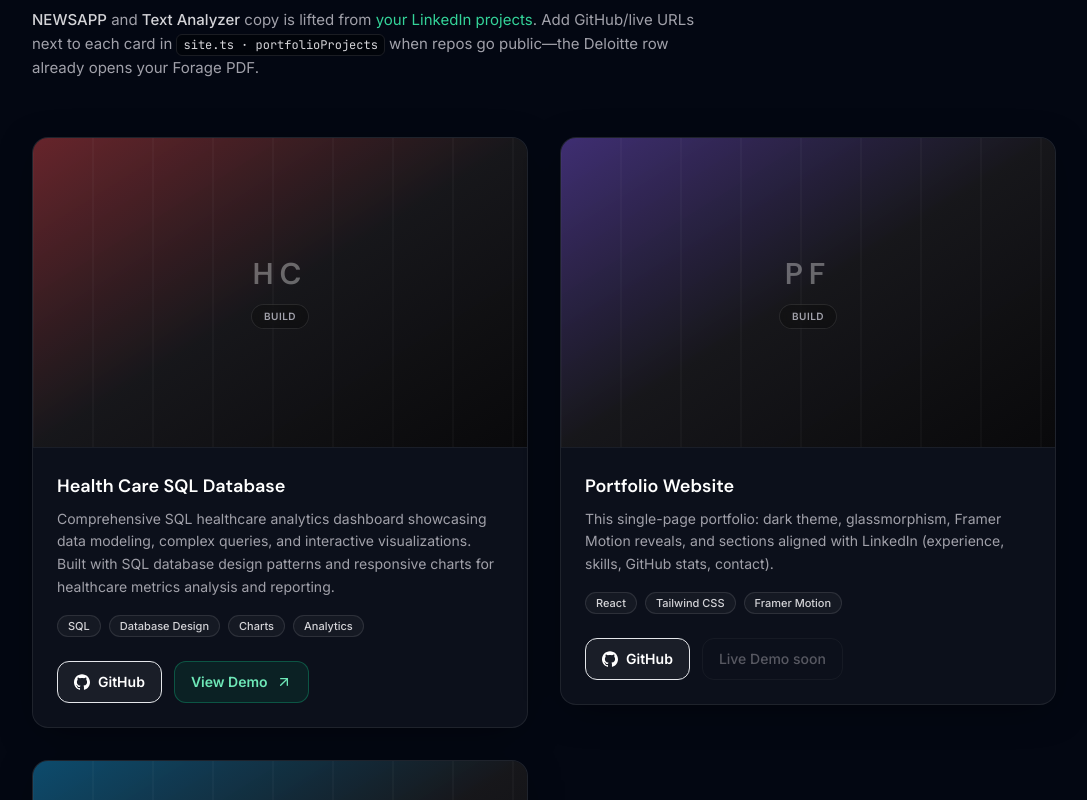
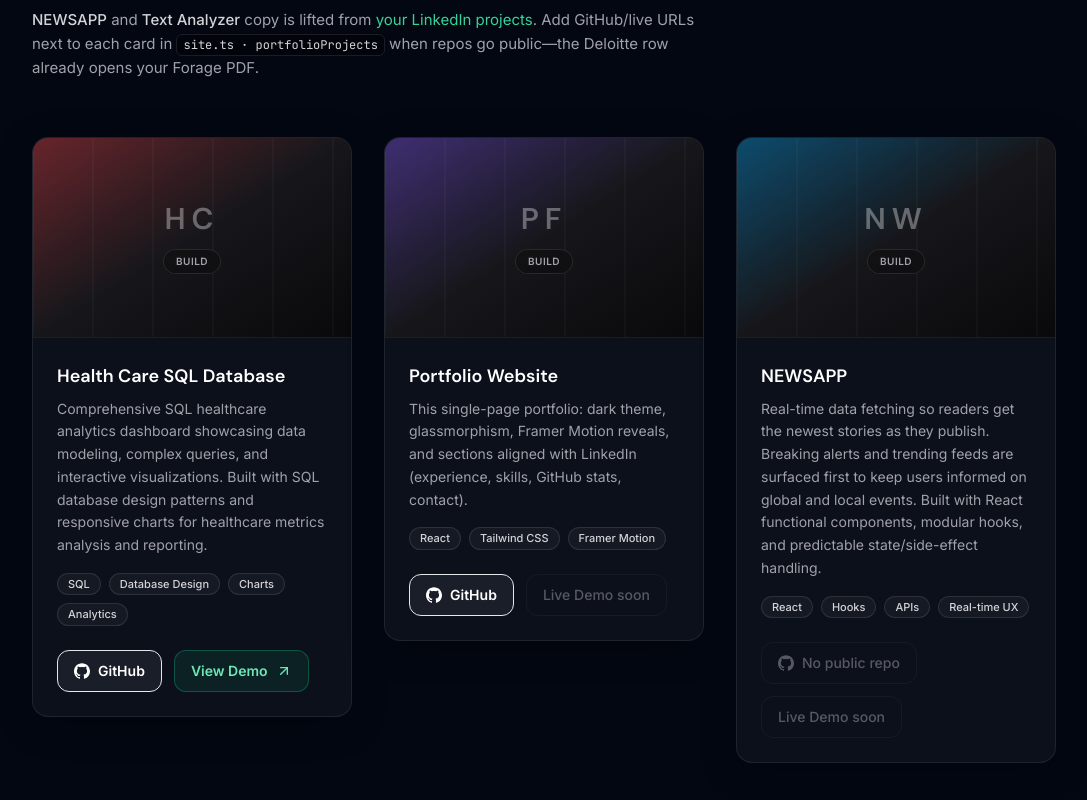
Before and after one commit to musahibpasha/portfolio, a React (Vite) app: page / in a window 1280 px wide. Shown: the part 2820-3620 px from the top of the page, without its empty margins (96-1183 px from the left). Built offline with nearby package versions, Linux system fonts and the light colour scheme.

Commit message:
projecct size

```diff
--- a/src/components/sections/Projects.tsx
+++ b/src/components/sections/Projects.tsx
@@ -130,7 +130,7 @@
           />
         </SectionReveal>
 
-        <div className="grid gap-8 lg:grid-cols-2">
+        <div className="grid gap-8 lg:grid-cols-3">
           {portfolioProjects.map((p, i) => (
             <ProjectCard key={p.title} project={p} index={i} />
           ))}
```
